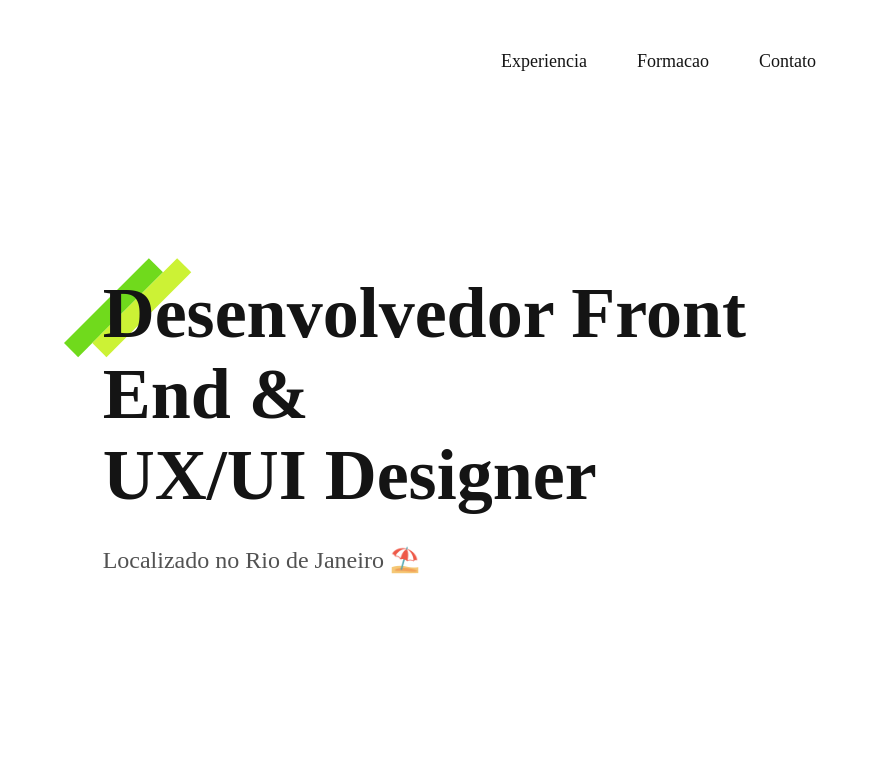
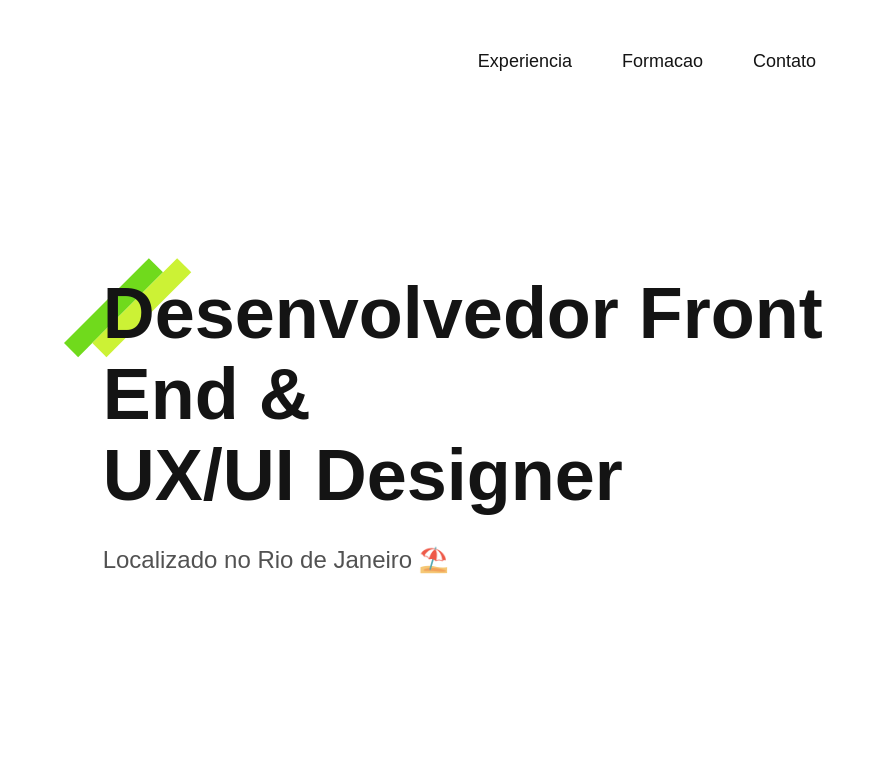
Before and after one commit to drudolphdev/projetoLobo, a plain HTML site: page index.html in a window 1280 px wide. Shown: the top 760 px of the page, 404-1280 px from the left. Drawn offline with Linux system fonts and the light colour scheme.

Commit message:
Font family link

```diff
--- a/global.css
+++ b/global.css
@@ -1,5 +1,5 @@
 body {
-    font-family: "Fira Sans," Arial, Helvetica, sans-serif;
+    font-family: 'Fira Sans', sans-serif;
     margin: 0px;
     color: #141414;
 }
```
